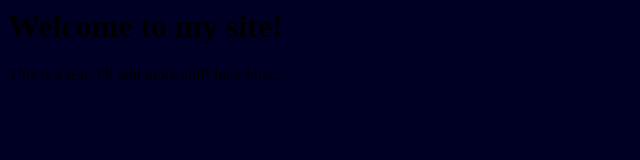
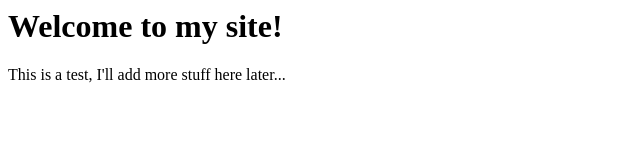
Before and after one commit to AneezaBarias/Test-Website, a plain HTML site: page index.html in a window 1280 px wide. Shown: the whole page, without its empty margins (0-640 px from the left). Drawn offline with Linux system fonts and the light colour scheme.

Commit message:
Update index.html

```diff
--- a/index.html
+++ b/index.html
@@ -1,6 +1,6 @@
 <html>
   <title> This is my test site </title>
-    <body bgcolor=rgb(0,0,255)>
+    <body>
       <h1> Welcome to my site! </h1>
         <p>This is a test, I'll add more stuff here later... </p>
     </body>
```
